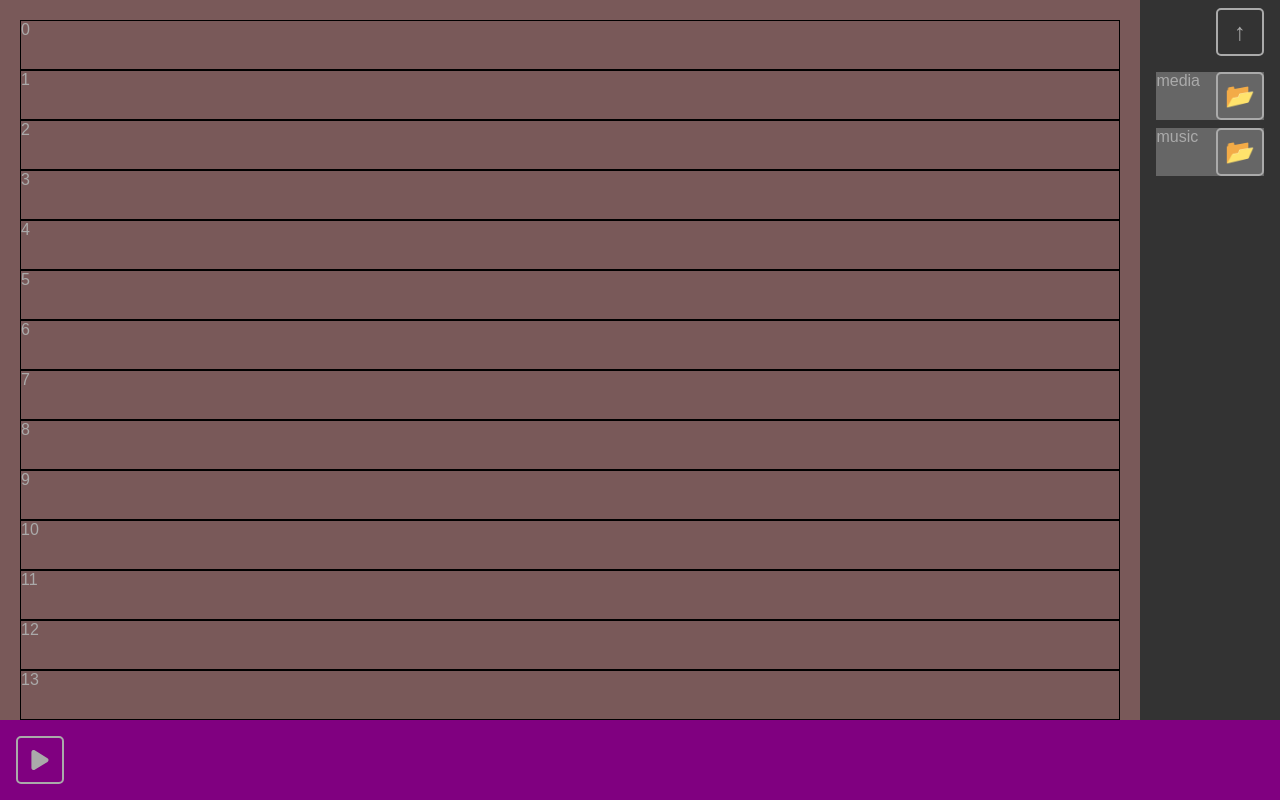
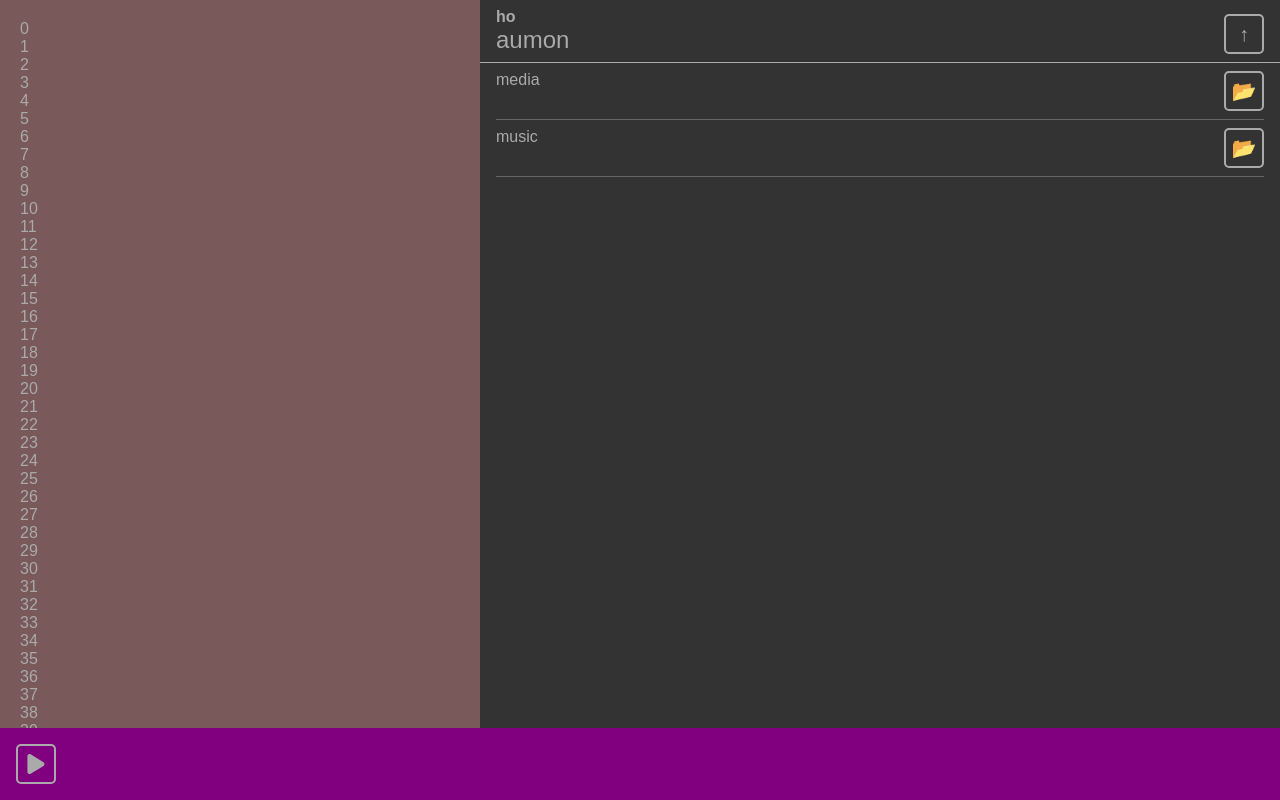
Before and after one commit to maro-ort/vlc-web, a React (Create React App) app: page / in a window 1280 px wide. Built offline with nearby package versions, Linux system fonts and the light colour scheme.

Commit message:
🚧 Improved breadcrumbs on file browser

```diff
--- a/src/App.tsx
+++ b/src/App.tsx
@@ -8,13 +8,19 @@ import Controls from '@ui/Controls'
 
 export const AppCtx = createContext({
   vlc: new VLC(),
+  DEFAULT_PATH: '/home/aumon',
 })
 
 const AppProvider: FC<{ children: ReactNode }> = ({ children }) => {
   const vlc = new VLC()
 
+  const DEFAULT_PATH = localStorage.getItem('vlc-path')
+
+  if (!DEFAULT_PATH) localStorage.setItem('vlc-path', '/home/aumon')
+
   const value = {
     vlc,
+    DEFAULT_PATH: DEFAULT_PATH ?? '/home/aumon',
   }
 
   return <AppCtx.Provider value={value}>{children}</AppCtx.Provider>
--- a/src/data/browse.data.ts
+++ b/src/data/browse.data.ts
@@ -1,5 +1,5 @@
 export const browseData: Record<string, ResponseBrowserDir> = {
-  '/': {
+  '~': {
     element: [
       {
         uid: 0,
--- a/src/scss/common/buttons.scss
+++ b/src/scss/common/buttons.scss
@@ -1,19 +1,19 @@
 button, .button {
+  align-items: center;
   background-color: transparent;
+  border-radius: 5px;
   border: 2px solid var(--color-light);
-  border-radius: 5px;
   box-sizing: border-box;
   color: var(--color-light);
   display: inline-flex;
-  align-items: center;
+  font-size: 1.25rem;
+  height: 2.5rem;
   justify-content: center;
-  font-size: 1.5rem;
-  line-height: 3rem;
-  width: 3rem;
-  height: 3rem;
+  line-height: 1.25rem;
+  padding: .5rem;
   transition: all .3s;
   vertical-align: top;
-  padding: .75rem;
+  width: 2.5rem;
 
   &:hover {
     border-color: var(--color-accent);
--- a/src/scss/main.scss
+++ b/src/scss/main.scss
@@ -34,7 +34,7 @@ html, body, #root {
     #filebrowser {
       display: flex;
       flex-direction: column;
-      max-width: 800px;
+      width: 800px;
     }
   }
 }
--- a/src/scss/sections/filebrowser.scss
+++ b/src/scss/sections/filebrowser.scss
@@ -1,21 +1,17 @@
 $grid-gap: 1em;
-$item-margin: .5em 1em;
 
 #filebrowser {
   .filebrowser {
     &__actions {
       align-items: end;
+      border-bottom: 1px solid var(--color-light);
       display: grid;
       grid-gap: $grid-gap;
-      grid-template-columns: 1fr auto;
-      margin: $item-margin;
+      grid-template-columns: 1fr auto auto;
+      padding: $grid-gap / 2 $grid-gap;
     }
 
-    &__current {
-      word-wrap: anywhere;
-    }
-
-    &__path {
+    &__breadcrumbs {
       justify-content: space-between;
       display: flex;
       flex-direction: column;
@@ -27,33 +23,60 @@ $item-margin: .5em 1em;
 
     }
 
+    &__current {
+      font-size: 1.5em;
+      word-wrap: anywhere;
+    }
+
     &__items {
       overflow-y: scroll;
       max-height: 100%;
     }
 
     &__item {
+      border-bottom: 1px solid var(--color-dark);
       display: grid;
+      cursor: pointer;
       grid-gap: $grid-gap;
       grid-template-columns: 1fr auto;
-      margin: $item-margin;
+      margin: $grid-gap / 2 $grid-gap;
+      padding-bottom: $grid-gap / 2;
+
+      &:hover {
+        color: var(--color-accent);
+      }
 
       &.dir {
-        background-color: var(--color-dark);
+        // background-color: var(--color-black);
       }
 
       &-name {
         overflow: hidden;
         text-overflow: ellipsis;
-        transition: all .3s;
+        transition: all .1s;
         // text-align: left;
         white-space: nowrap;
         width: 100%;
 
+
+      }
+    }
+
+    &__parents {
+      align-items: center;
+      display: flex;
+
+      div {
+        cursor: pointer;
+        font-weight: bold;
+        padding: 0 .5em;
+
+        &:first-child { padding-left: 0;}
+        &:last-child { padding-right: 0;}
+
         &:hover {
-          color: var(--color-lighter);
+          color: var(--color-accent);
         }
-
       }
     }
   }
--- a/src/scss/sections/playlist.scss
+++ b/src/scss/sections/playlist.scss
@@ -1,7 +1,13 @@
 #playlist {
-  background-color: rgb(121, 89, 89);
-  box-sizing: border-box;
-  overflow-x: hidden;
-  overflow-y: auto;
-  padding: 20px;
+
+  .playlist {
+    &__items {
+      background-color: rgb(121, 89, 89);
+      box-sizing: border-box;
+      overflow-x: hidden;
+      overflow-y: auto;
+      padding: 20px;
+
+    }
+  }
 }
--- a/src/scss/vars.scss
+++ b/src/scss/vars.scss
@@ -1,12 +1,14 @@
-$grey-dark: #666;
-$grey-darker: #333;
-$grey-light: #aaa;
-$grey-lighter: #eee;
+$grey-black: rgb(17, 17, 17);
+$grey-dark: rgb(102, 102, 102); //#666;
+$grey-darker: rgb(51, 51, 51); //#333;
+$grey-light: rgb(170, 170, 170);
+$grey-lighter: rgb(238, 238, 238);
 
 $accent: #6db966;
 
 :root {
   --color-accent: #{$accent};
+  --color-black: #{$grey-black};
   --color-dark: #{$grey-dark};
   --color-darker: #{$grey-darker};
   --color-light: #{$grey-light};
--- a/src/ui/FileBrowser.tsx
+++ b/src/ui/FileBrowser.tsx
@@ -2,8 +2,6 @@ import React, { FC, useCallback, useContext, useEffect, useState } from 'react'
 import cx from 'classnames'
 
 import { AppCtx } from '@src/App'
-
-import { pathDecorator } from '@vlc/utils/path.decorator'
 
 import { ReactComponent as PlaySvg } from '@svg/play.svg'
 
@@ -13,13 +11,36 @@ type ItemListType = {
   files: BrowserItem[]
 }
 
-const Path: FC<{ path: string }> = ({ path }) => {
-  const tree = path.split('/')
-  const current = tree.pop() // NOTE: tree has mutated
+const Breadcrumbs: FC<{ path: string; browseTo: (path: string) => void }> = ({ path, browseTo }) => {
+  // Replace /home/* with ~/*
+  // if (path.startsWith('/home/')) {
+  //   path = path.replace(/^\/home\//, '~')
+  // const homeRegex = /^\/home\/([^\\/]+)/
+  // }
+  // Shorten folder names
+  const breadcrumbs = path.split('/').filter(Boolean)
+  const current = breadcrumbs.pop() // NOTE: breadcrumbs has mutated
+
+  const links = breadcrumbs.map((v, i) => ({
+    name: v.slice(0, 2),
+    path: '/' + breadcrumbs.slice(0, i + 1).join('/'),
+  }))
 
   return (
-    <div className="filebroweser__path">
-      <div className="filebrowser__parents">{pathDecorator(tree.join('/'))}</div>
+    <div className="filebroweser__breadcrumbs">
+      <div className="filebrowser__parents">
+        {links
+          .map((v, i) => (
+            <div key={i} onClick={() => browseTo(v.path)} title={v.path}>
+              {v.name}
+            </div>
+          ))
+          .reduce((acc, c) => (
+            <>
+              {acc}/{c}
+            </>
+          ))}
+      </div>
       <div className="filebrowser__current">{current}</div>
     </div>
   )
@@ -63,8 +84,8 @@ const FileItem: FC<{
 }
 
 const FileBrowser: FC<{}> = () => {
-  const { vlc } = useContext(AppCtx)
-  const [path, setPath] = useState('/')
+  const { vlc, DEFAULT_PATH } = useContext(AppCtx)
+  const [path, setPath] = useState(DEFAULT_PATH)
   const [itemList, setItemList] = useState<ItemListType>({
     dirs: [],
     files: [],
@@ -107,7 +128,8 @@ const FileBrowser: FC<{}> = () => {
   return (
     <div id="filebrowser">
       <div className="filebrowser__actions">
-        <Path path={path} />
+        <Breadcrumbs browseTo={browseTo} path={path} />
+        <div>{itemList.files?.length > 0 && <button title="Add all files">📂</button>}</div>
         <button onClick={browseToParent}>↑</button>
       </div>
       <div className="filebrowser__items">
--- a/src/ui/Playlist.tsx
+++ b/src/ui/Playlist.tsx
@@ -3,11 +3,11 @@ import React, { FC } from 'react'
 const Playlist: FC<{}> = () => {
   return (
     <section id="playlist">
-      {[...Array(60)].map((v, i) => (
-        <div key={i} style={{ minWidth: '300px', height: '3em', border: '1px solid black' }}>
-          {i}
-        </div>
-      ))}
+      <div className="playlist__items">
+        {[...Array(60)].map((v, i) => (
+          <div key={i}>{i}</div>
+        ))}
+      </div>
     </section>
   )
 }
--- a/src/vlc/utils/path.decorator.ts
+++ b/src/vlc/utils/path.decorator.ts
@@ -1,3 +1,5 @@
+// TODO: REMOVE file
+
 export const pathDecorator = (path: string): string => {
   // Replace /home/* with ~/*
   if (path.startsWith('/home/')) {
```
